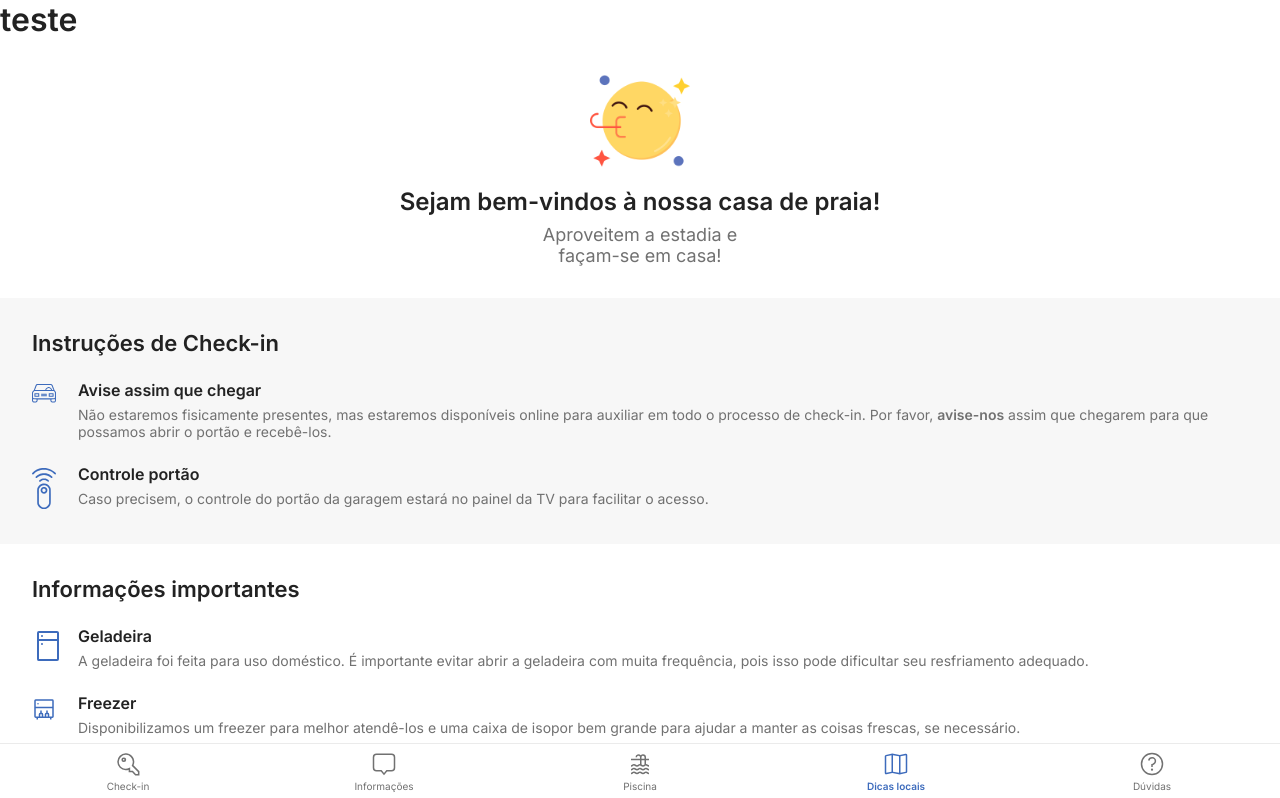
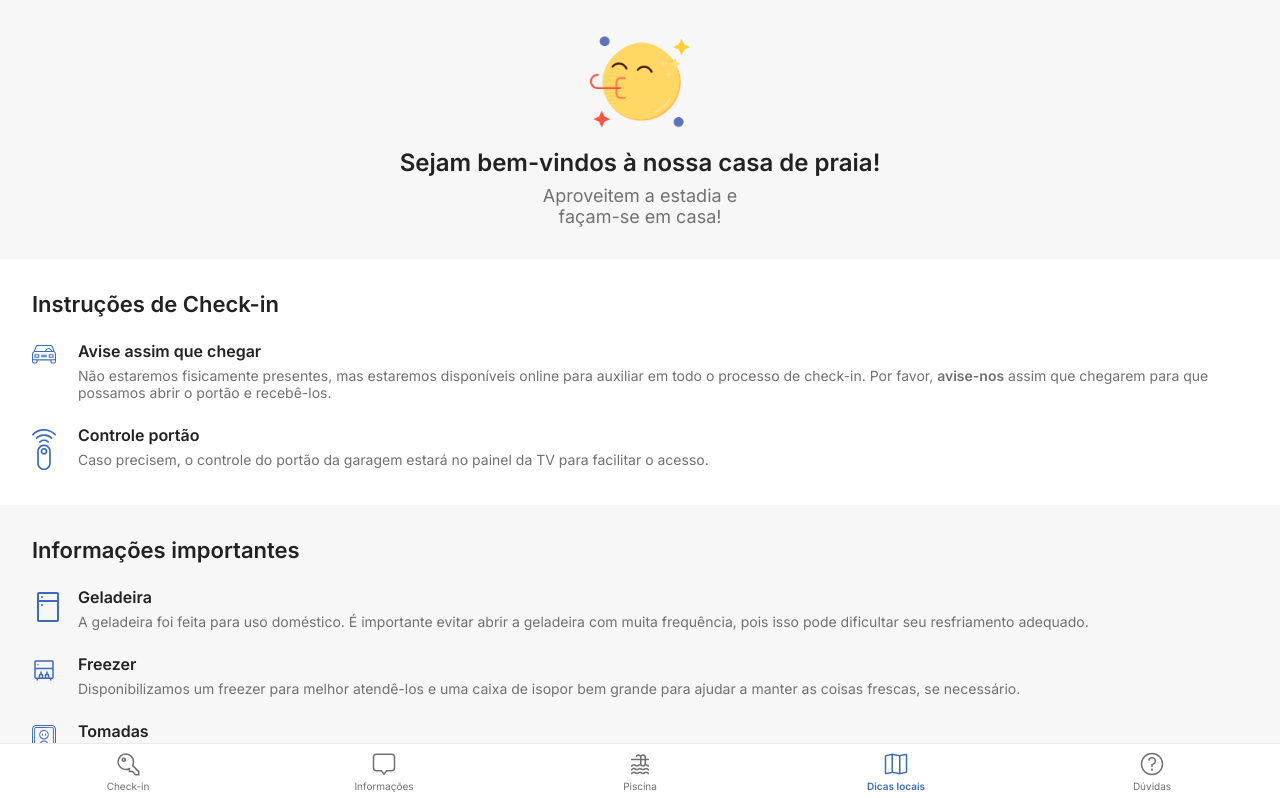
Before and after one commit to FelipeTeixeira/casa-de-praia, an Angular app: page / in a window 1280 px wide. Shown: the top 798 px of the page. Built offline with nearby package versions, Linux system fonts and the light colour scheme.

Commit message:
bug IOS scroll down

```diff
--- a/src/app/app.component.html
+++ b/src/app/app.component.html
@@ -1,7 +1,3 @@
-<h1>
-    teste
-</h1>
-
 <app-section-welcome
     class="section">
 </app-section-welcome>
--- a/src/app/shared/menu/menu.component.scss
+++ b/src/app/shared/menu/menu.component.scss
@@ -5,6 +5,11 @@
     background-color: #fff;
     border-top: 1px solid #ebebeb;
     z-index: 1000;
+    transition: padding 0.2s ease;
+
+    @supports (padding: env(safe-area-inset-bottom, 0)) {
+        padding-bottom: env(safe-area-inset-bottom);
+    }
 
     &__item {
         font-size: 10px;
@@ -17,7 +22,9 @@
         gap: 4px;
         border: none;
         width: 100%;
-        transition: color 0.2s ease, font 0.2s ease;
+        transition:
+            color 0.2s ease,
+            font 0.2s ease;
 
         &.active {
             font-weight: bold;
--- a/src/styles.scss
+++ b/src/styles.scss
@@ -1,5 +1,4 @@
 $font: "Inter", sans-serif;
-
 
 * {
     box-sizing: border-box;
```
